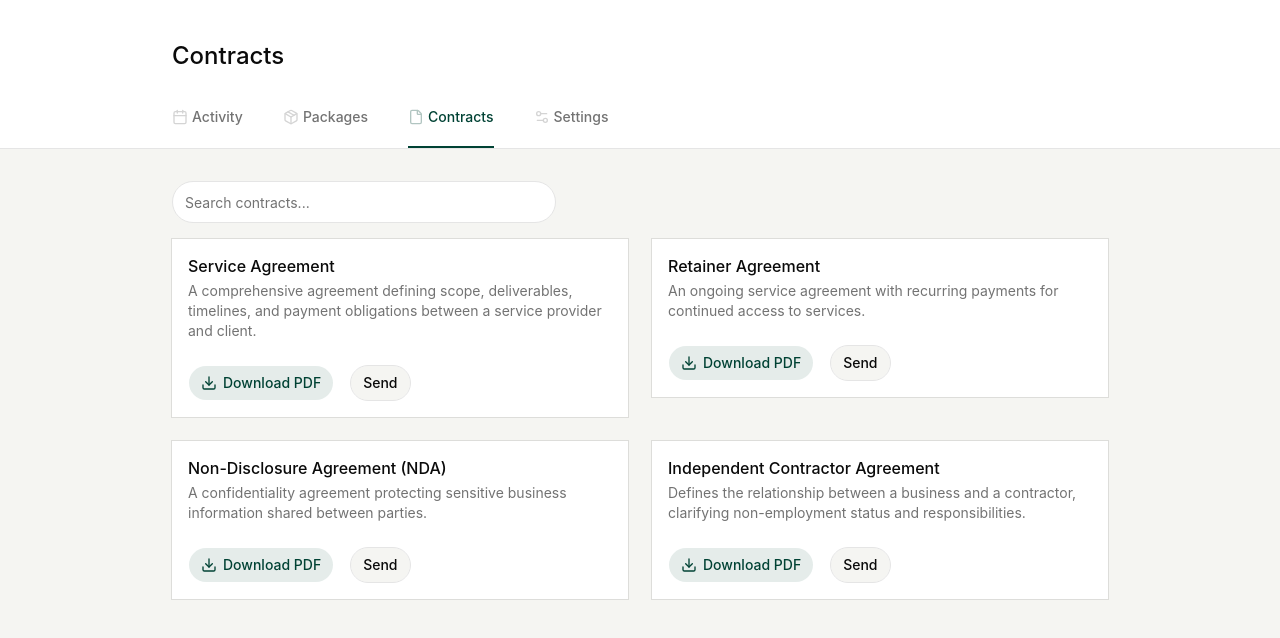
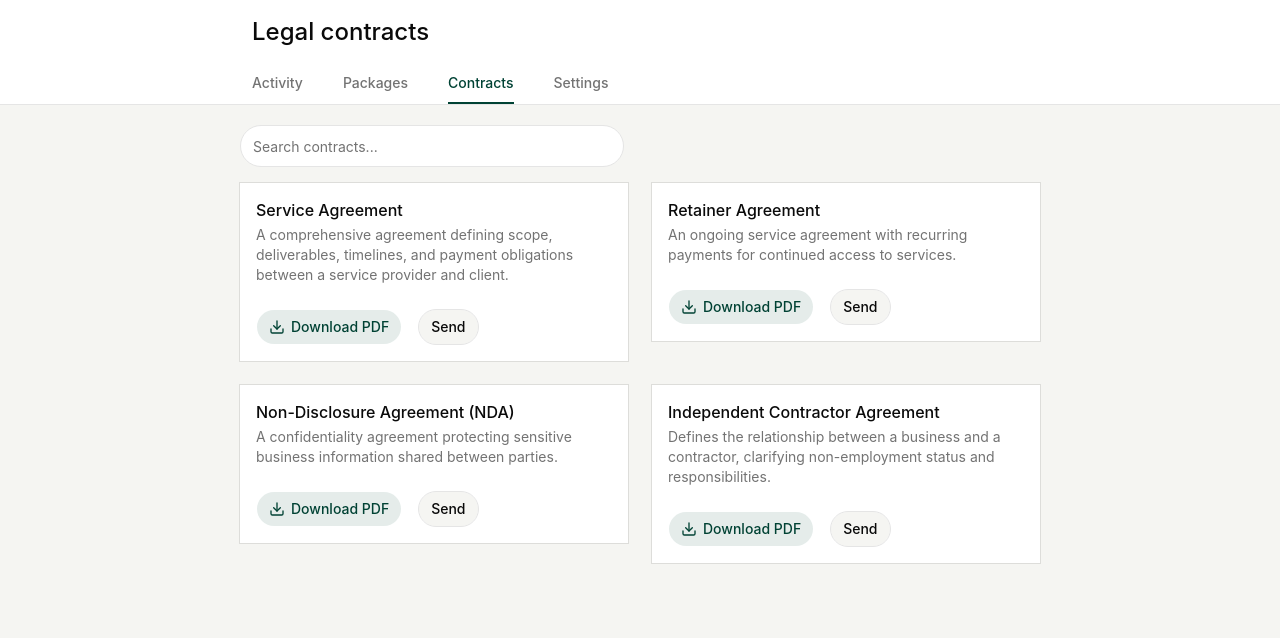
Before and after one commit to langf00rd/media-crm, a Next.js app: page /contracts in a window 1280 px wide. Shown: the top 638 px of the page. Built offline with nearby package versions, Linux system fonts and the light colour scheme.

Commit message:
style: style

```diff
--- a/app/activity/page.tsx
+++ b/app/activity/page.tsx
@@ -45,7 +45,7 @@ function JobsContent() {
   };
 
   return (
-    <Main title="Activities">
+    <Main title="All activities">
       <div className="flex gap-2">
         {(["all", "active", "completed", "cancelled"] as const).map(
           (filter) => (
--- a/app/contracts/[id]/page.tsx
+++ b/app/contracts/[id]/page.tsx
@@ -24,7 +24,7 @@ export default function ContractDetailPage() {
         </div>
       }
     >
-      <div className="prose prose-sm bg-white p-5 border shadow-2xs max-w-[600px] mx-auto">
+      <div className="prose prose-sm bg-white p-5 border shadow-2xs mx-auto">
         <div className="prose prose-sm max-w-none">
           <ReactMarkdown>{contract?.content}</ReactMarkdown>
         </div>
--- a/app/contracts/page.tsx
+++ b/app/contracts/page.tsx
@@ -8,7 +8,7 @@ import Link from "next/link";
 
 export default function ContractsPage() {
   return (
-    <Main title="Contracts">
+    <Main title="Legal contracts">
       <div className="mb-4 flex items-center gap-1 space-y-2">
         <Input
           placeholder="Search contracts..."
--- a/components/main.tsx
+++ b/components/main.tsx
@@ -21,13 +21,13 @@ export default function Main(props: {
   return (
     <div>
       <div className="border-b sticky top-0 z-10 bg-white">
-        <div className="max-w-[1000px] mx-auto px-5 md:px-8">
+        <div className="max-w-[840px] mx-auto px-5 md:px-8 pt-4 space-y-4">
           {props.title && (
-            <h1 className="text-2xl pt-10 mb-4 font-medium">{props.title}</h1>
+            <h1 className="text-2xl font-medium">{props.title}</h1>
           )}
           <div className="flex items-center justify-between">
             {props.showBackButton && (
-              <div className="h-[60px] flex items-center">
+              <div className="h-[40px] flex items-center">
                 <Button variant="ghost" onClick={() => window.history.back()}>
                   <ArrowLeft />
                   Back
@@ -40,26 +40,24 @@ export default function Main(props: {
                   <Link
                     key={a.href}
                     href={a.href}
-                    className={`flex h-[60px] items-center gap-1 border-b-2 ${pathname === a.href ? "border-b-primary text-primary" : "text-neutral-500 border-b-transparent"}`}
+                    className={`flex h-[40px] items-center gap-1 border-b-2 ${pathname === a.href ? "border-b-primary text-primary" : "text-neutral-500 border-b-transparent"}`}
                   >
-                    <a.icon size={16} className="opacity-30" />
+                    {/*<a.icon size={16} className="opacity-30" />*/}
                     <span className="text-sm font-medium">{a.label}</span>
                   </Link>
                 ))}
               </div>
             )}
-            <div className="h-[60px] md:flex items-center hidden">
+            <div className="h-[40px] md:flex items-center hidden">
               {props.slotRight}
             </div>
-            <div className="fixed bottom-0 right-0 p-5 pb-3">
+            <div className="fixed bottom-0 right-0 p-5 pb-3 md:hidden">
               {props.slotRight}
             </div>
           </div>
         </div>
       </div>
-      <main className="p-5 md:p-8 max-w-[1000px] mx-auto">
-        {props.children}
-      </main>
+      <main className="p-5 max-w-[840px] mx-auto">{props.children}</main>
     </div>
   );
 }
```
